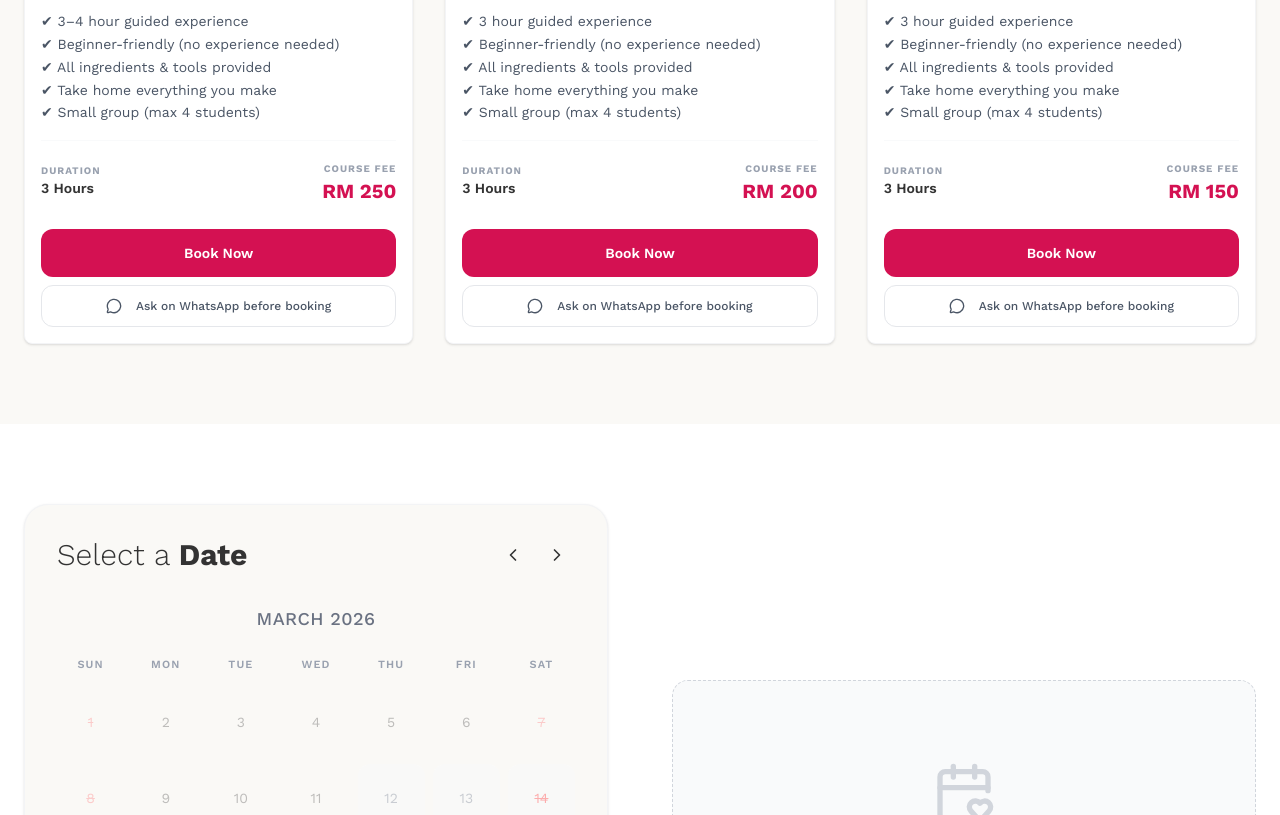
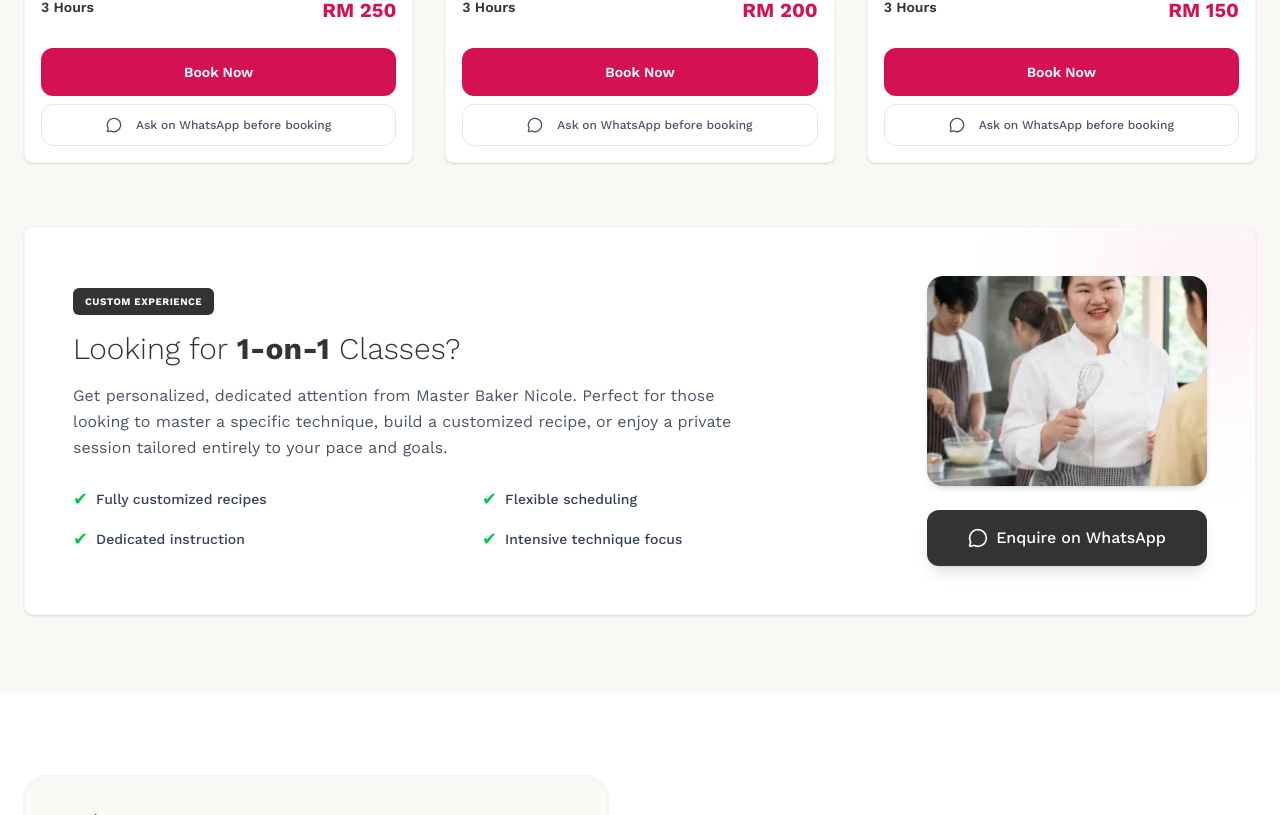
Before and after one commit to nicoleliew70/baking-page, a Next.js app: page / in a window 1280 px wide. Shown: the part 2328-3143 px from the top of the page. Built offline with nearby package versions, Linux system fonts and the light colour scheme.

Commit message:
Change photos and add 1 on 1 classes

```diff
--- a/src/app/page.tsx
+++ b/src/app/page.tsx
@@ -122,7 +122,7 @@ export default function Home() {
               className="order-2 md:order-1 grid grid-cols-2 gap-4"
             >
               <motion.div variants={fadeIn} className="space-y-4 pt-12">
-                <img alt="Nicole Liew teaching a student" className="rounded-custom shadow-lg hover:scale-[1.02] transition-transform duration-500 w-full object-cover" src="/story-teaching.webp"/>
+                <img alt="Baking ingredients and tools" className="rounded-custom shadow-lg hover:scale-[1.02] transition-transform duration-500 w-full object-cover" src="/story-ingredients.jpg"/>
                 <img alt="A group posing with their fresh bakes" className="rounded-custom shadow-lg hover:scale-[1.02] transition-transform duration-500 w-full object-cover" src="/story-group.webp"/>
               </motion.div>
               <motion.div variants={fadeIn} className="space-y-4">
@@ -285,6 +285,51 @@ export default function Home() {
                 </div>
               ))}
             </div>
+
+            {/* 1-on-1 / Private Classes Banner */}
+            <motion.div
+              initial={{ opacity: 0, y: 30 }}
+              whileInView={{ opacity: 1, y: 0 }}
+              viewport={{ once: true }}
+              transition={{ duration: 0.8 }}
+              className="mt-16 bg-white p-8 md:p-12 rounded-custom border border-gray-100 shadow-sm flex flex-col md:flex-row items-center justify-between gap-12 relative overflow-hidden group hover:border-primary/20 transition-colors duration-500"
+            >
+              <div className="absolute top-0 right-0 w-64 h-64 bg-primary/5 rounded-full blur-3xl -mr-20 -mt-20 pointer-events-none transition-transform duration-700 group-hover:scale-110"></div>
+
+              <div className="flex-1 relative z-10">
+                <div className="flex items-center gap-3 mb-4">
+                  <span className="bg-charcoal text-white text-[10px] font-bold uppercase px-3 py-1.5 rounded-md tracking-wider">
+                    Custom Experience
+                  </span>
+                </div>
+                <h3 className="text-3xl font-light mb-4">Looking for <span className="font-bold text-charcoal">1-on-1</span> Classes?</h3>
+                <p className="text-gray-600 mb-6 leading-relaxed max-w-2xl">
+                  Get personalized, dedicated attention from Master Baker Nicole. Perfect for those looking to master a specific technique, build a customized recipe, or enjoy a private session tailored entirely to your pace and goals.
+                </p>
+                <div className="grid sm:grid-cols-2 gap-3 text-sm font-medium text-gray-700 md:mb-0 mb-8">
+                  <div className="flex items-center"><span className="text-green-500 mr-2 text-lg">✔</span> Fully customized recipes</div>
+                  <div className="flex items-center"><span className="text-green-500 mr-2 text-lg">✔</span> Flexible scheduling</div>
+                  <div className="flex items-center"><span className="text-green-500 mr-2 text-lg">✔</span> Dedicated instruction</div>
+                  <div className="flex items-center"><span className="text-green-500 mr-2 text-lg">✔</span> Intensive technique focus</div>
+                </div>
+              </div>
+
+              <div className="w-full md:w-[280px] flex flex-col gap-6 relative z-10 flex-shrink-0">
+                <div className="rounded-2xl overflow-hidden aspect-[4/3] shadow-md hidden sm:block">
+                  <img src="/story-teaching.webp" alt="Nicole teaching 1-on-1" className="w-full h-full object-cover group-hover:scale-105 transition-transform duration-700" />
+                </div>
+                <a
+                  href="https://wa.me/601133848412?text=Hi%20Nicole!%20I%20am%20interested%20in%20arranging%20a%201-on-1%20private%20baking%20class."
+                  target="_blank"
+                  rel="noopener noreferrer"
+                  onClick={() => trackEvent('generate_lead', 'whatsapp', 'Class - WhatsApp - 1 on 1')}
+                  className="bg-charcoal text-white px-6 py-4 rounded-xl font-medium hover:bg-black transition-all shadow-lg hover:shadow-xl flex items-center justify-center gap-2 hover:scale-105 duration-300 w-full"
+                >
+                  <MessageCircle className="w-5 h-5" />
+                  Enquire on WhatsApp
+                </a>
+              </div>
+            </motion.div>
           </div>
         </section>
 
```
Also changed, not shown: 1 other file (tests, documents, lock files or other folders).
